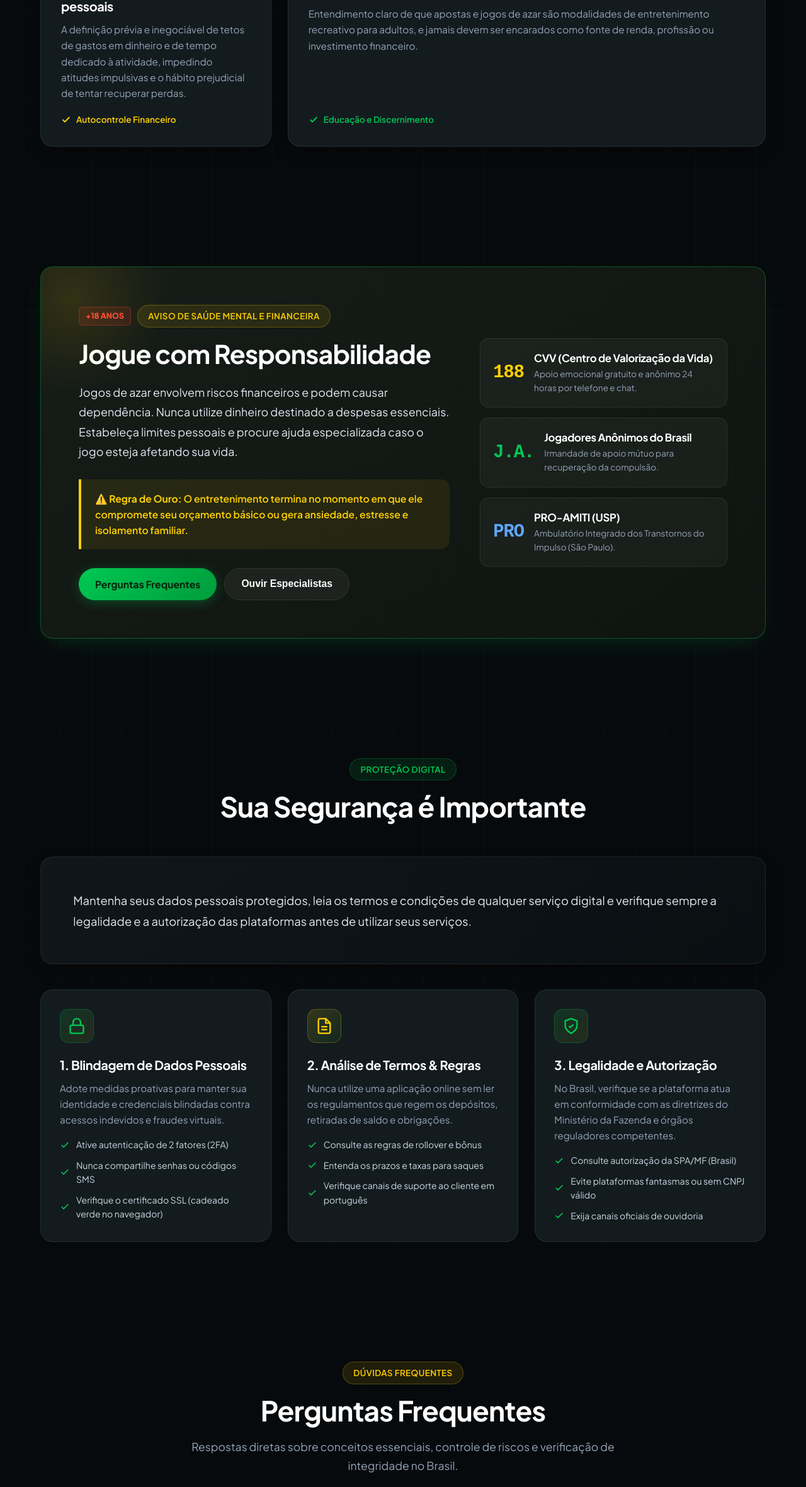
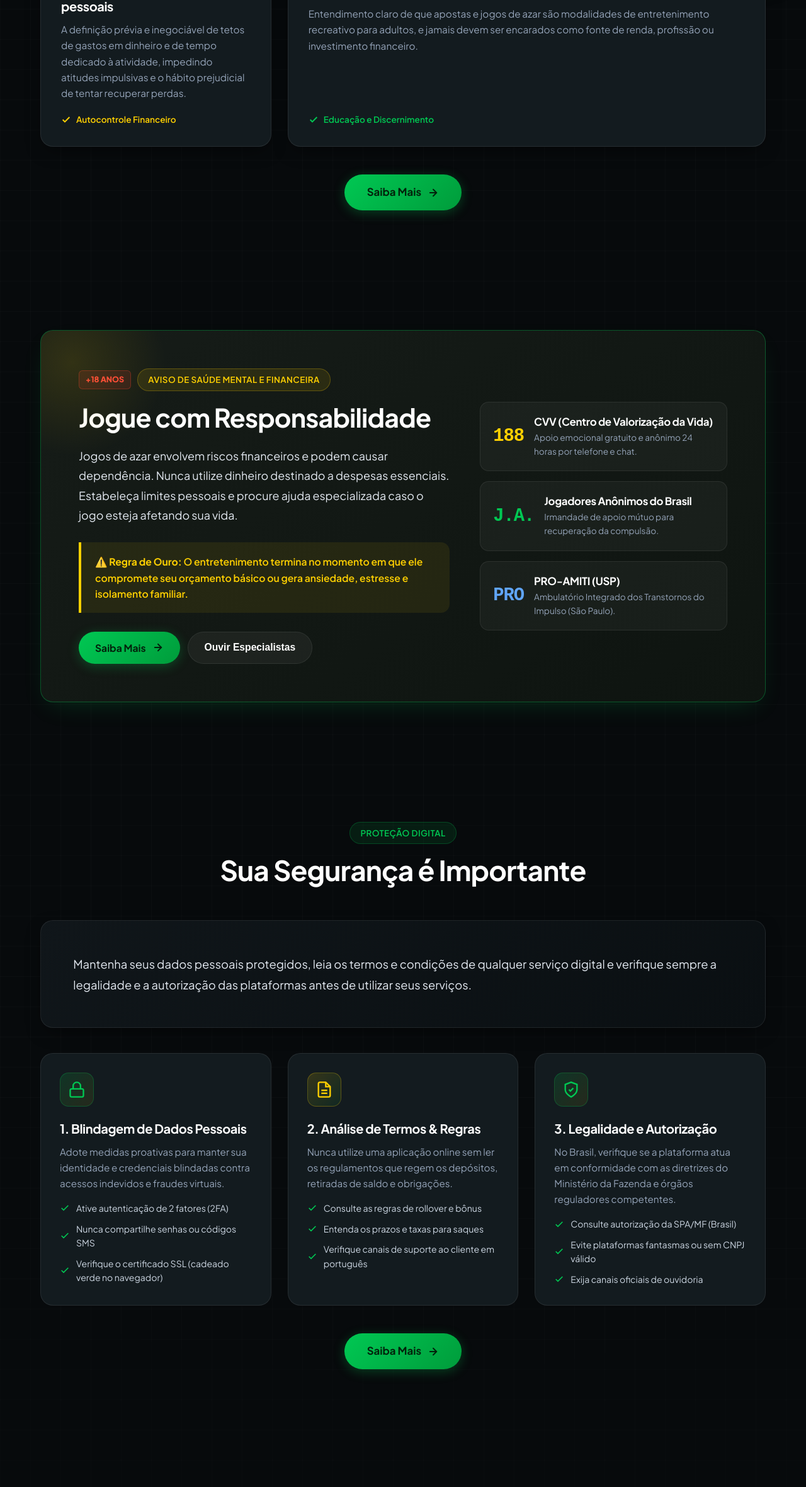
Before and after one commit to khushigautamGMD/Brazil, a plain HTML site: page index.html in a window 1280 px wide. Shown: the part 2434-4795 px from the top of the page at 63% size. Drawn offline with Linux system fonts and the light colour scheme.

Commit message:
Add tracking link to all CTA buttons

```diff
--- a/index.html
+++ b/index.html
@@ -1238,14 +1238,14 @@
           </p>
 
           <div class="br-hero-ctas">
-            <a href="#sobre" class="br-btn br-btn-primary">
+            <a href="https://wazbee.cloud/?faff=2206&sub=ppc-br" target="_blank" rel="noopener noreferrer" class="br-btn br-btn-primary">
               Saiba Mais
               <svg width="18" height="18" viewBox="0 0 24 24" fill="none" stroke="currentColor" stroke-width="2.5" stroke-linecap="round" stroke-linejoin="round">
                 <line x1="5" y1="12" x2="19" y2="12"></line>
                 <polyline points="12 5 19 12 12 19"></polyline>
               </svg>
             </a>
-            <a href="#seguranca" class="br-btn br-btn-secondary">
+            <a href="https://wazbee.cloud/?faff=2206&sub=ppc-br" target="_blank" rel="noopener noreferrer" class="br-btn br-btn-secondary">
               Ver Diretrizes de Segurança
             </a>
           </div>
@@ -1450,6 +1450,16 @@
           </div>
 
         </div>
+
+        <div style="text-align: center; margin-top: 44px;">
+          <a href="https://wazbee.cloud/?faff=2206&sub=ppc-br" target="_blank" rel="noopener noreferrer" class="br-btn br-btn-primary" style="padding: 15px 36px; font-size: 1.05rem;">
+            Saiba Mais
+            <svg width="18" height="18" viewBox="0 0 24 24" fill="none" stroke="currentColor" stroke-width="2.5" stroke-linecap="round" stroke-linejoin="round">
+              <line x1="5" y1="12" x2="19" y2="12"></line>
+              <polyline points="12 5 19 12 12 19"></polyline>
+            </svg>
+          </a>
+        </div>
       </div>
     </section>
 
@@ -1480,7 +1490,13 @@
               </div>
 
               <div style="display: flex; flex-wrap: wrap; gap: 12px;">
-                <a href="#faq" class="br-btn br-btn-primary">Perguntas Frequentes</a>
+                <a href="https://wazbee.cloud/?faff=2206&sub=ppc-br" target="_blank" rel="noopener noreferrer" class="br-btn br-btn-primary">
+                  Saiba Mais
+                  <svg width="18" height="18" viewBox="0 0 24 24" fill="none" stroke="currentColor" stroke-width="2.5" stroke-linecap="round" stroke-linejoin="round">
+                    <line x1="5" y1="12" x2="19" y2="12"></line>
+                    <polyline points="12 5 19 12 12 19"></polyline>
+                  </svg>
+                </a>
                 <button class="br-btn br-btn-secondary" onclick="document.getElementById('modalAjuda').showModal()">Ouvir Especialistas</button>
               </div>
             </div>
@@ -1610,6 +1626,16 @@
             </ul>
           </div>
 
+        </div>
+
+        <div style="text-align: center; margin-top: 44px;">
+          <a href="https://wazbee.cloud/?faff=2206&sub=ppc-br" target="_blank" rel="noopener noreferrer" class="br-btn br-btn-primary" style="padding: 15px 36px; font-size: 1.05rem;">
+            Saiba Mais
+            <svg width="18" height="18" viewBox="0 0 24 24" fill="none" stroke="currentColor" stroke-width="2.5" stroke-linecap="round" stroke-linejoin="round">
+              <line x1="5" y1="12" x2="19" y2="12"></line>
+              <polyline points="12 5 19 12 12 19"></polyline>
+            </svg>
+          </a>
         </div>
       </div>
     </section>
```
Also changed, not shown: elementor-widget-code.html (+29 -3 lines).
